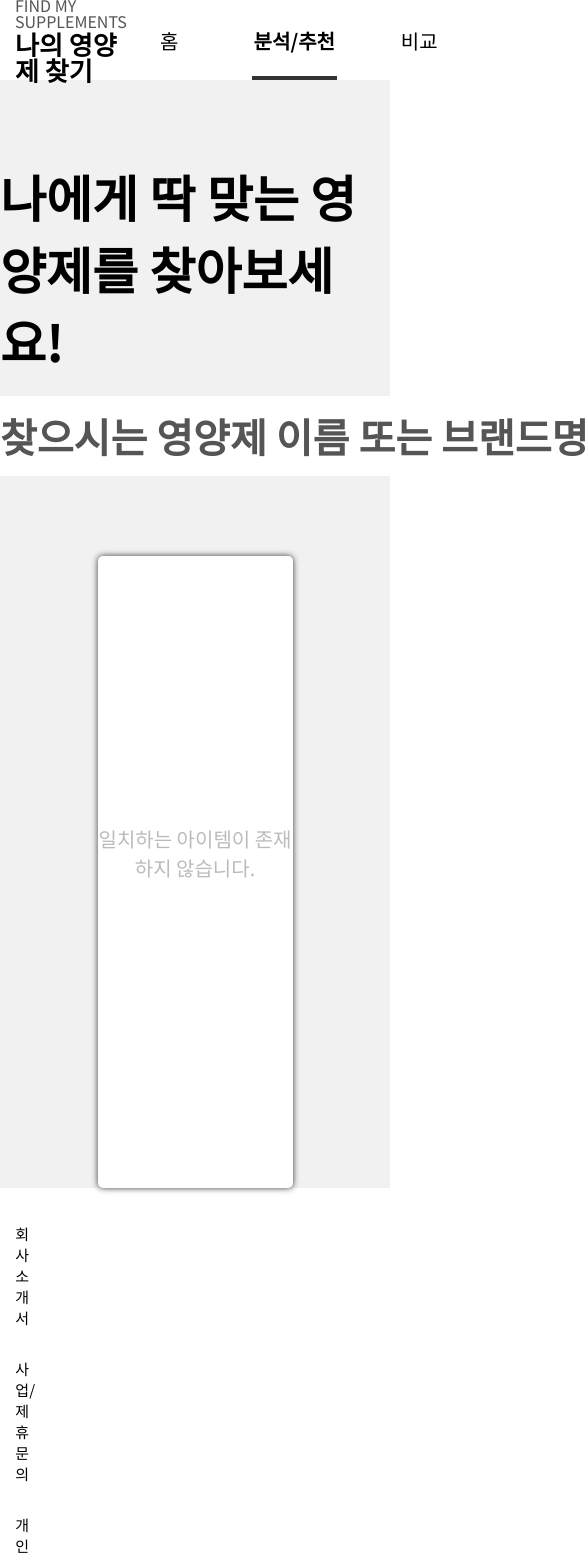
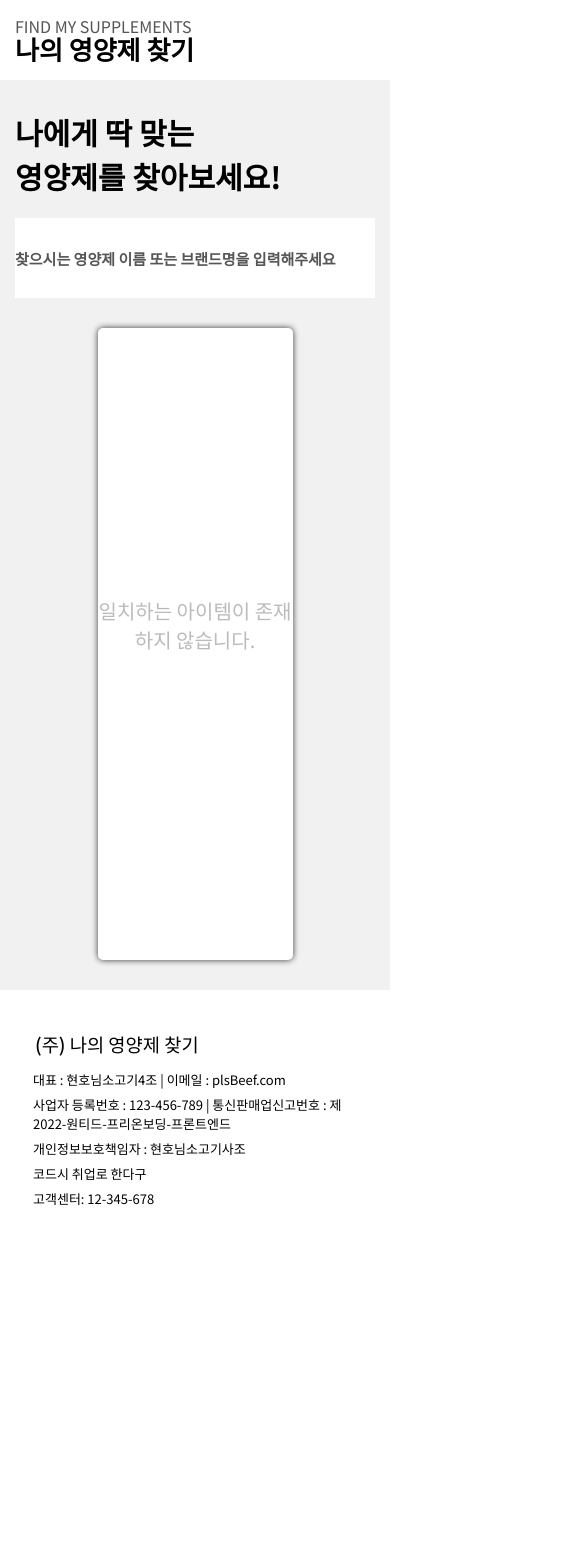
Before and after one commit to Yoon-CH/find-my-supplements, a Next.js app: page / in a window 390 px wide. Shown: the top 1558 px of the page, 585 px wide, since content can reach past the window. After the commit the page ends 1241 px from the top, so only its background shows below. Built offline with nearby package versions, Linux system fonts and the light colour scheme.

Commit message:
💄 반응형 페이지 구현

```diff
--- a/src/components/Layout/Footer.tsx
+++ b/src/components/Layout/Footer.tsx
@@ -1,15 +1,11 @@
 import React from 'react';
-import { COLOR } from '@constants';
+import { COLOR, DEVICE, STYLE } from '@constants';
 import styled from '@emotion/styled';
 
 export const Footer = () => {
   return (
     <FooterContainer>
-      <PageInfo>
-        <PageDetailInfo>회사소개서</PageDetailInfo>
-        <PageDetailInfo>사업/제휴 문의</PageDetailInfo>
-        <PageDetailInfo>개인정보처리방침</PageDetailInfo>
-      </PageInfo>
+      <FooterBox>
         <CompanyInfo>
           <CompanyBox>
             <Company>(주) 나의 영양제 찾기</Company>
@@ -27,9 +23,31 @@ export const Footer = () => {
           <CompanyDetailInfo>코드시 취업로 한다구</CompanyDetailInfo>
           <CompanyDetailInfo>고객센터: 12-345-678</CompanyDetailInfo>
         </CompanyInfo>
+        <PageInfo>
+          <PageDetailInfo>회사소개서</PageDetailInfo>
+          <PageDetailInfo>사업/제휴 문의</PageDetailInfo>
+          <PageDetailInfo>개인정보처리방침</PageDetailInfo>
+        </PageInfo>
+      </FooterBox>
     </FooterContainer>
   );
 };
+
+const FooterContainer = styled.footer`
+  padding: 30px 0;
+  @media ${DEVICE.MEDIUM} {
+    padding: 30px;
+  }
+`;
+
+const FooterBox = styled.div`
+  display: flex;
+  justify-content: space-between;
+  max-width: ${STYLE.MAX_WIDTH};
+  margin: 0 auto;
+`;
+
+const CompanyInfo = styled.ul``;
 
 const CompanyBox = styled.div`
   display: flex;
@@ -49,9 +67,10 @@ const CompanyDetailInfo = styled.li`
   color: ${COLOR.BLACK};
 `;
 
-const CompanyInfo = styled.ul`
-  float: left;
-  padding: 30px 50px 30px 200px;
+const PageInfo = styled.ul`
+  @media ${DEVICE.SMALL} {
+    display: none;
+  }
 `;
 
 const PageDetailInfo = styled.li`
@@ -61,10 +80,3 @@ const PageDetailInfo = styled.li`
   color: ${COLOR.BLACK};
   cursor: pointer;
 `;
-
-const PageInfo = styled.ul`
-  float: right;
-  padding: 30px 350px 30px 50px;
-`;
-
-const FooterContainer = styled.footer``;
--- a/src/components/Layout/Header.tsx
+++ b/src/components/Layout/Header.tsx
@@ -1,6 +1,6 @@
 import React from 'react';
 import styled from '@emotion/styled';
-import { STYLE } from '@constants';
+import { DEVICE, STYLE } from '@constants';
 
 export const Header = () => {
   return (
@@ -77,4 +77,7 @@ const MenuList = styled.ul`
       bottom: 0;
     }
   }
+  @media ${DEVICE.SMALL} {
+    display: none;
+  }
 `;
--- a/src/components/SearchBar/SearchForm.tsx
+++ b/src/components/SearchBar/SearchForm.tsx
@@ -1,5 +1,5 @@
 import React, { useEffect, useRef } from 'react';
-import { COLOR } from '@constants';
+import { COLOR, DEVICE } from '@constants';
 import styled from '@emotion/styled';
 
 interface SearchFormProps {
@@ -16,7 +16,9 @@ export const SearchForm = ({ value, handleChange }: SearchFormProps) => {
 
   return (
     <SearchFormContainer>
-      <h3>나에게 딱 맞는 영양제를 찾아보세요!</h3>
+      <h3>
+        나에게 딱 맞는 <span>영양제를 찾아보세요!</span>
+      </h3>
       <Form onSubmit={e => e.preventDefault()}>
         <TextInput
           type="text"
@@ -32,10 +34,16 @@ export const SearchForm = ({ value, handleChange }: SearchFormProps) => {
 
 const SearchFormContainer = styled.div`
   width: 100%;
-  padding: 5rem 0;
+  margin-bottom: 30px;
   h3 {
     font-size: 50px;
     margin-bottom: 20px;
+    @media ${DEVICE.SMALL} {
+      font-size: 30px;
+      span {
+        display: block;
+      }
+    }
   }
 `;
 
@@ -55,6 +63,9 @@ const TextInput = styled.input`
   &::placeholder {
     color: ${COLOR.BLACK_LIGHT};
   }
+  @media ${DEVICE.SMALL} {
+    font-size: 15px;
+  }
 `;
 
 const SearchButton = styled.button`
--- a/src/components/SearchSection.tsx
+++ b/src/components/SearchSection.tsx
@@ -4,7 +4,7 @@ import { ProductContext } from '@pages';
 import { SearchForm } from '@components/SearchBar';
 import { SearchResult } from '@components/SearchResult';
 import { DataTypes } from '@types';
-import { STYLE } from '@constants';
+import { DEVICE, STYLE } from '@constants';
 import axios from 'axios';
 
 export const SearchSection = () => {
@@ -35,4 +35,11 @@ const SearchContainer = styled.section`
   margin: 0 auto;
   max-width: ${STYLE.MAX_WIDTH};
   min-height: 100vh;
+  padding: 80px 0;
+  @media ${DEVICE.MEDIUM} {
+    padding: 80px 15px;
+  }
+  @media ${DEVICE.SMALL} {
+    padding: 30px 15px;
+  }
 `;
--- a/src/constants/index.ts
+++ b/src/constants/index.ts
@@ -9,3 +9,15 @@ export const STYLE = {
   HEADER_H: '80px',
   MAX_WIDTH: '1300px',
 };
+
+const SIZE = {
+  SMALL: '800px',
+  MEDIUM: '1200px',
+  LARGE: '1400px',
+};
+
+export const DEVICE = {
+  SMALL: `(max-width: ${SIZE.SMALL})`,
+  MEDIUM: `(max-width: ${SIZE.MEDIUM})`,
+  LARGE: `(max-width: ${SIZE.LARGE})`,
+};
```
Lines whose indentation alone changed are shown as unchanged.
